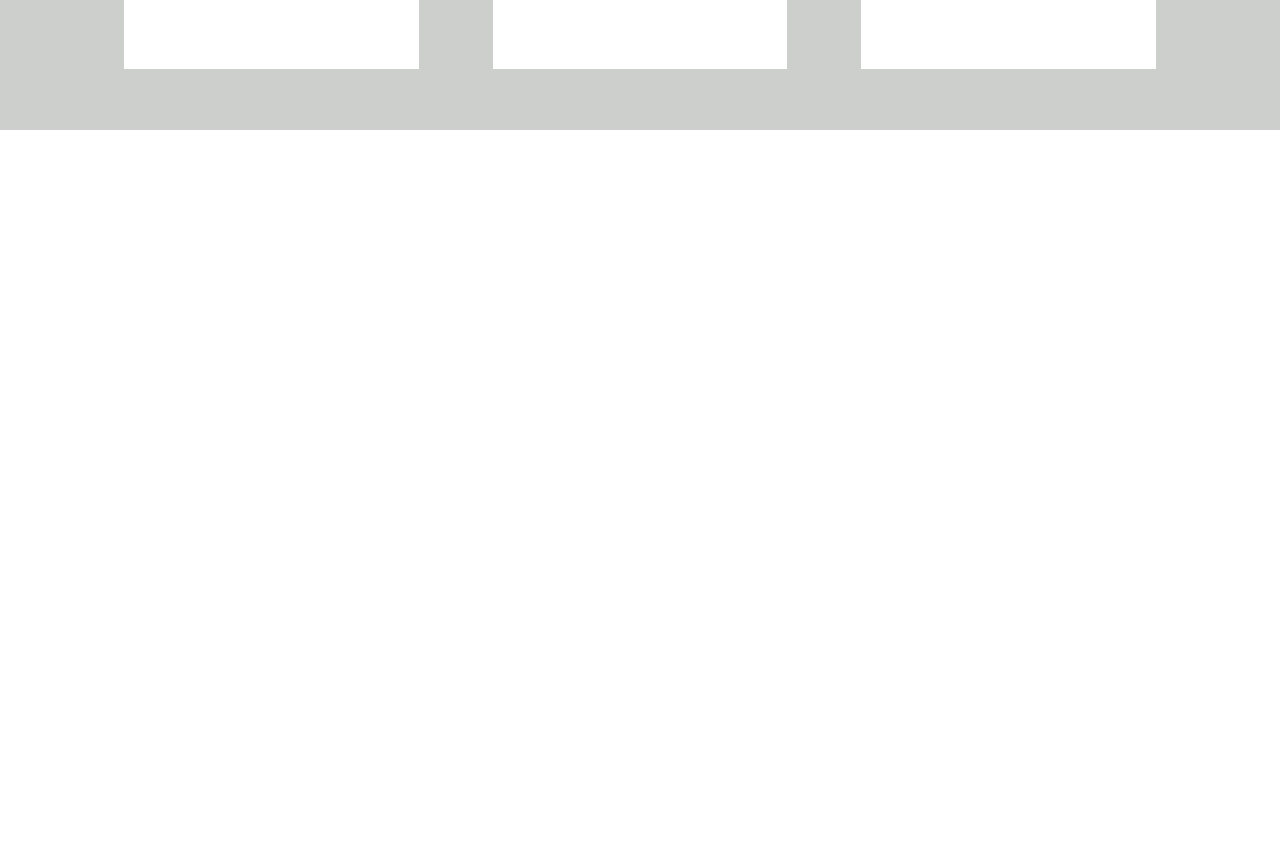
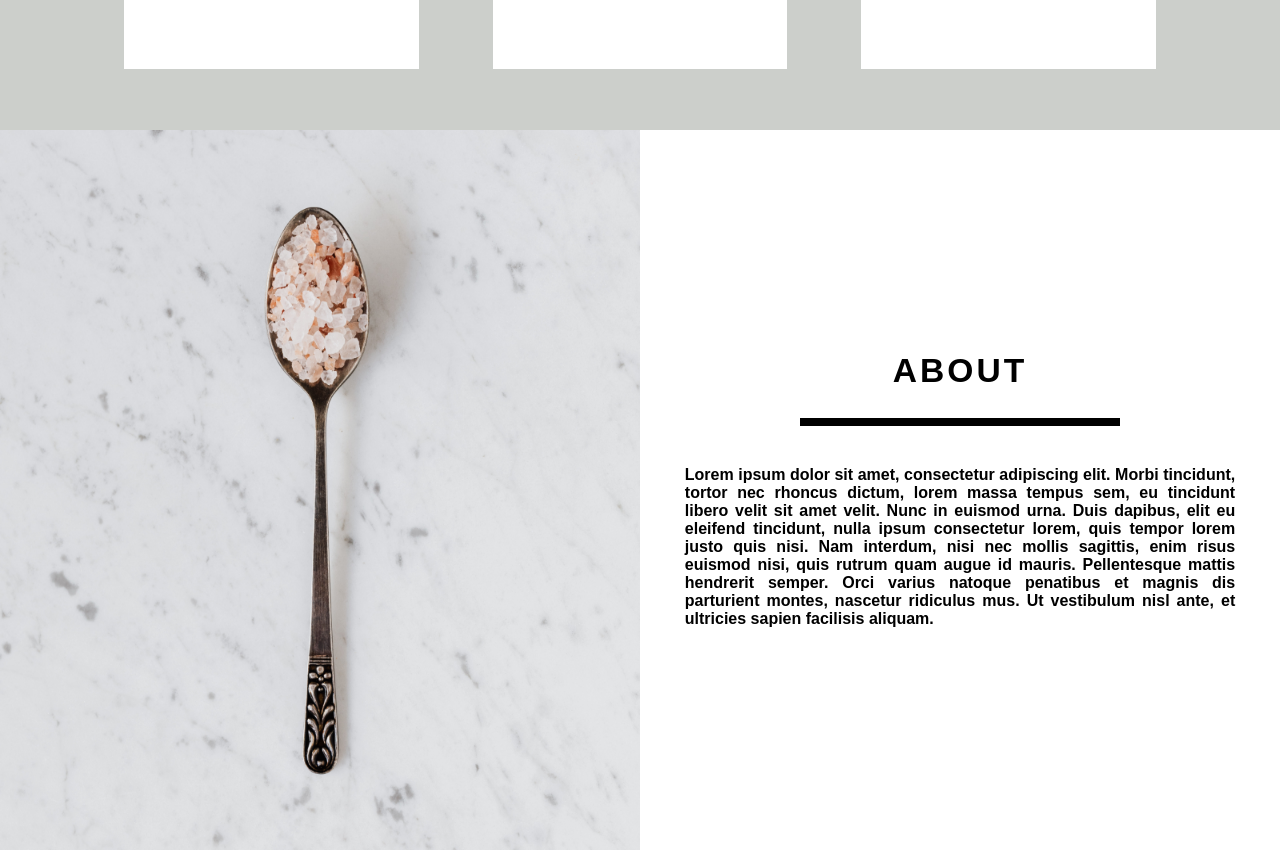
Before and after one commit to LeeYooBin/Recipes, a React (Create React App) app: page / in a window 1280 px wide. Shown: the part 1520-2370 px from the top of the page. Before the commit the page ends 1650 px from the top, so only its background shows below. Built offline with nearby package versions, Linux system fonts and the light colour scheme.

Commit message:
atualizando about

```diff
--- a/src/components/About/Index.jsx
+++ b/src/components/About/Index.jsx
@@ -0,0 +1,24 @@
+import * as S from './style';
+import aboutImg from '../../img/colher.png';
+
+export default function About(){
+    return(
+        <S.About>
+            <S.Image src={aboutImg} alt="" />
+            <S.Wrapper>
+                <S.Title>ABOUT</S.Title>
+                <S.Line className='line'></S.Line>
+                <S.Text>
+                    Lorem ipsum dolor sit amet, consectetur adipiscing elit. Morbi tincidunt,
+                    tortor nec rhoncus dictum, lorem massa tempus sem, eu tincidunt libero
+                    velit sit amet velit. Nunc in euismod urna. Duis dapibus, elit eu eleifend
+                    tincidunt, nulla ipsum consectetur lorem, quis tempor lorem justo quis nisi.
+                    Nam interdum, nisi nec mollis sagittis, enim risus euismod nisi, quis rutrum
+                    quam augue id mauris. Pellentesque mattis hendrerit semper. Orci varius natoque
+                    penatibus et magnis dis parturient montes, nascetur ridiculus mus. Ut vestibulum
+                    nisl ante, et ultricies sapien facilisis aliquam.
+                </S.Text>
+            </S.Wrapper>
+        </S.About>
+    );
+}
--- /dev/null
+++ b/src/components/About/style.jsx
@@ -0,0 +1,50 @@
+import styled from "styled-components";
+
+export const About = styled.section`
+    width: 100%;
+    height: auto;
+    display: flex;
+    flex-direction: column;
+    align-items: center;
+
+    @media screen and (min-width: 920px){
+        flex-direction: row;
+    }
+`;
+
+export const Wrapper = styled.div`
+    display: flex;
+    flex-direction: column;
+    align-items: center;
+`;
+
+export const Image = styled.img`
+    width: 100%;
+    height: 60vh;
+
+    @media screen and (min-width: 920px){
+        min-width: 50vw;
+        height: 90vh;
+    }
+`;
+
+export const Title = styled.h1`
+    margin-top: 7vh;
+    font-size: 2.1em;
+    font-weight: bolder;
+    letter-spacing: 3px;
+`;
+
+export const Line = styled.div`
+    margin-top: 3.5vh;
+    margin-bottom: 5vh;
+    width: 25vw;
+    height: 1vh;
+    background-color: black;
+`;
+
+export const Text = styled.p`
+    font-weight: 900;
+    margin: 0 3.5vw 7vh 3.5vw;
+    text-align: justify;
+`;
--- a/src/pages/Main/index.jsx
+++ b/src/pages/Main/index.jsx
@@ -1,12 +1,14 @@
 import './style.css';
 import Header from "../../components/Header";
 import Recipes from '../../components/Recipes';
+import About from '../../components/About/Index';
 
 export default function Main(){
     return(
         <>
             <Header />
             <Recipes />
+            <About />
         </>
     );
 }
```
Also changed, not shown: src/components/About/style.css (deleted), 1 other file (tests, documents, lock files or other folders).
